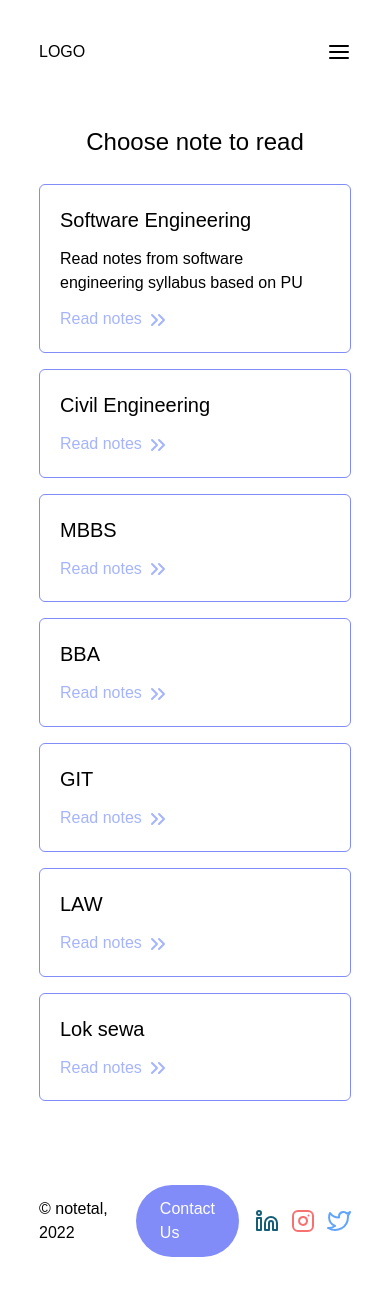
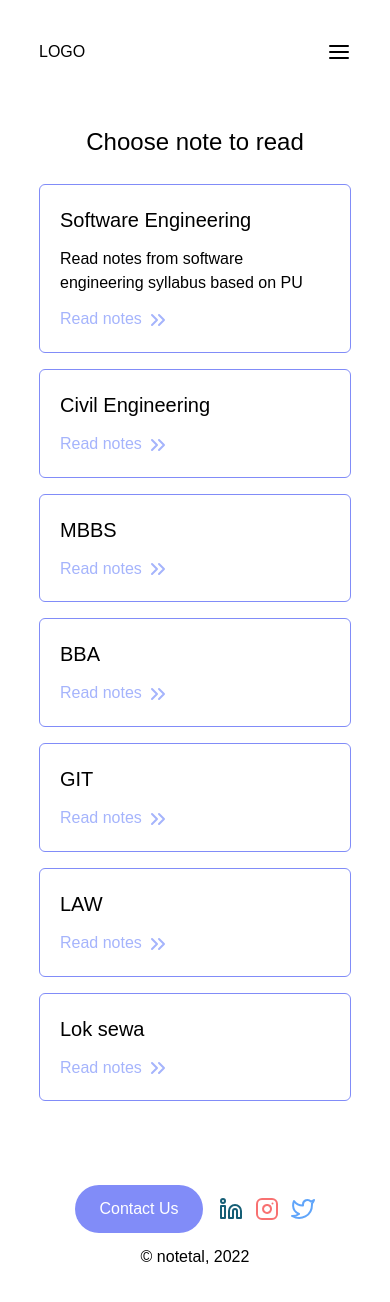
Before and after one commit to alsongarbuja/notetal, a Next.js app: page /level in a window 390 px wide. Shown: the top 1302 px of the page. Built offline with nearby package versions, Linux system fonts and the light colour scheme.

Commit message:
[links]: add links to different pages

```diff
--- a/layout/Layout.tsx
+++ b/layout/Layout.tsx
@@ -19,9 +19,9 @@ const Layout = ({ children }: { children: JSX.Element }) => {
 
   return (
     <div className="bg-white text-black dark:bg-gray-800 dark:text-white">
-      <div className=" w-4/5 mx-auto">
+      <div className="w-4/5 mx-auto">
         <header className="flex justify-between items-center py-10">
-          <span>LOGO</span>
+          <Link href="/">LOGO</Link>
           <Menu className="block md:hidden cursor-pointer" onClick={openNavMenu} />
           <nav className={
             `fixed w-full h-screen ${isNavOpen?'top-0':'-top-full'} left-0 z-10 py-10
@@ -43,14 +43,16 @@ const Layout = ({ children }: { children: JSX.Element }) => {
                   Login
                 </li>
               </Link>
-              <li className="mr-4 cursor-pointer bg-indigo-400 text-white py-2 px-4">
-                Signup
-              </li>
+              <Link href="/auth/register">
+                <li className="mr-4 cursor-pointer bg-indigo-400 text-white py-2 px-4">
+                  Signup
+                </li>
+              </Link>
             </ul>
           </nav>
         </header>
         <main>{children}</main>
-        <footer className="flex justify-between items-center py-10 w-full">
+        <footer className="flex justify-between items-center flex-col-reverse gap-3 md:flex-row py-10 w-full">
           <span>
             &copy; notetal, 2022
           </span>
--- a/pages/index.tsx
+++ b/pages/index.tsx
@@ -1,6 +1,7 @@
 import type { NextPage } from 'next'
 import Head from 'next/head'
 import Image from 'next/image'
+import Link from 'next/link'
 import styles from '../styles/Home.module.css'
 
 const Home: NextPage = () => {
@@ -19,12 +20,13 @@ const Home: NextPage = () => {
             <p>
               Complete portal for all the notes you are ever looking for.
             </p>
-            <button className="py-2 px-5 w-64 bg-indigo-400 text-white rounded-full mt-10">
-              Get Started
-            </button>
+            <Link href="/level">
+              <button className="py-2 px-5 w-64 bg-indigo-400 text-white rounded-full mt-10">
+                Get Started
+              </button>
+            </Link>
         </section>
         <section className="my-10">
-          {/* <h3 className="text-center">Features</h3> */}
           <div className="flex flex-col md:flex-row justify-between items-center gap-4 my-5">
             <Image src="/editor.png" alt="powerful editor" width="500" height="500" />
             <div className="w-full md:w-1/2">
```
